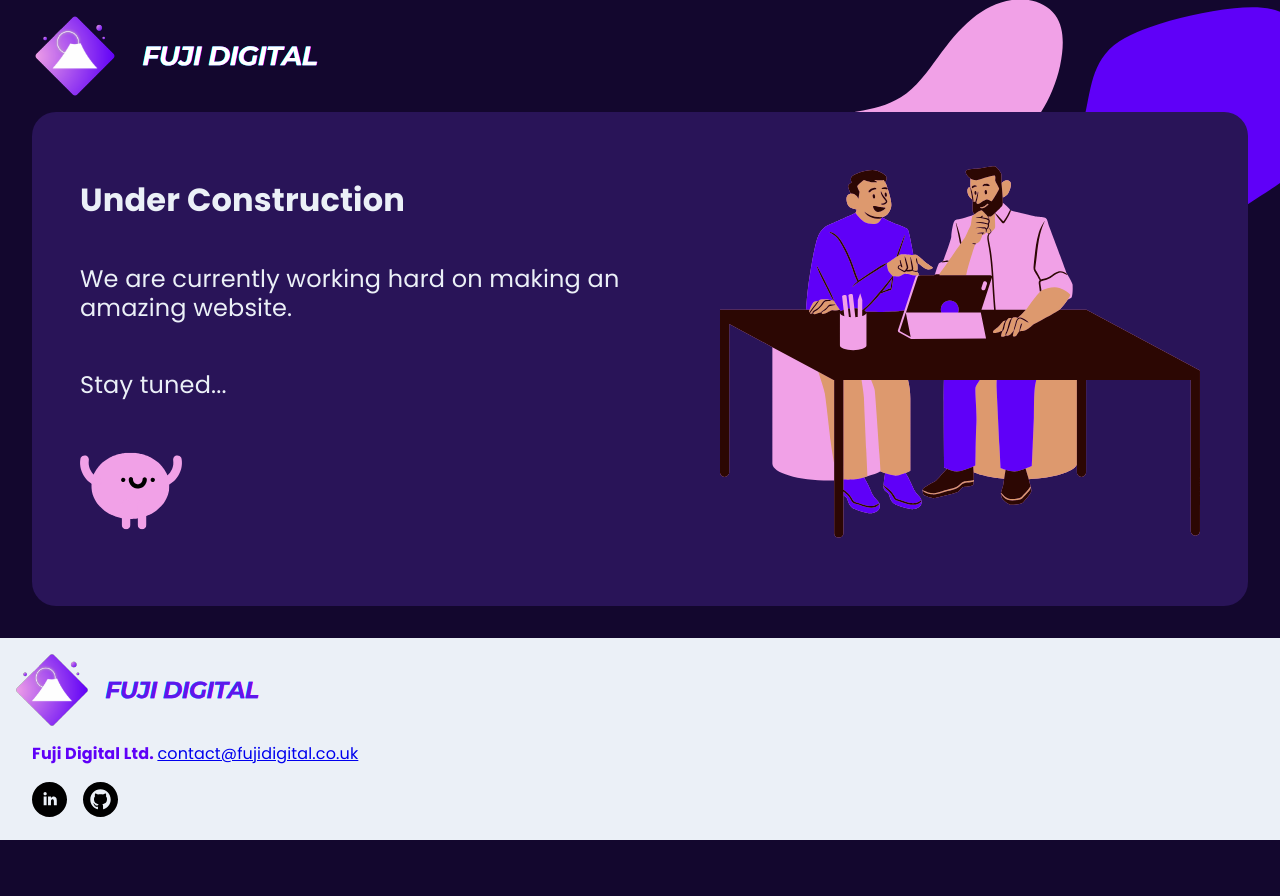
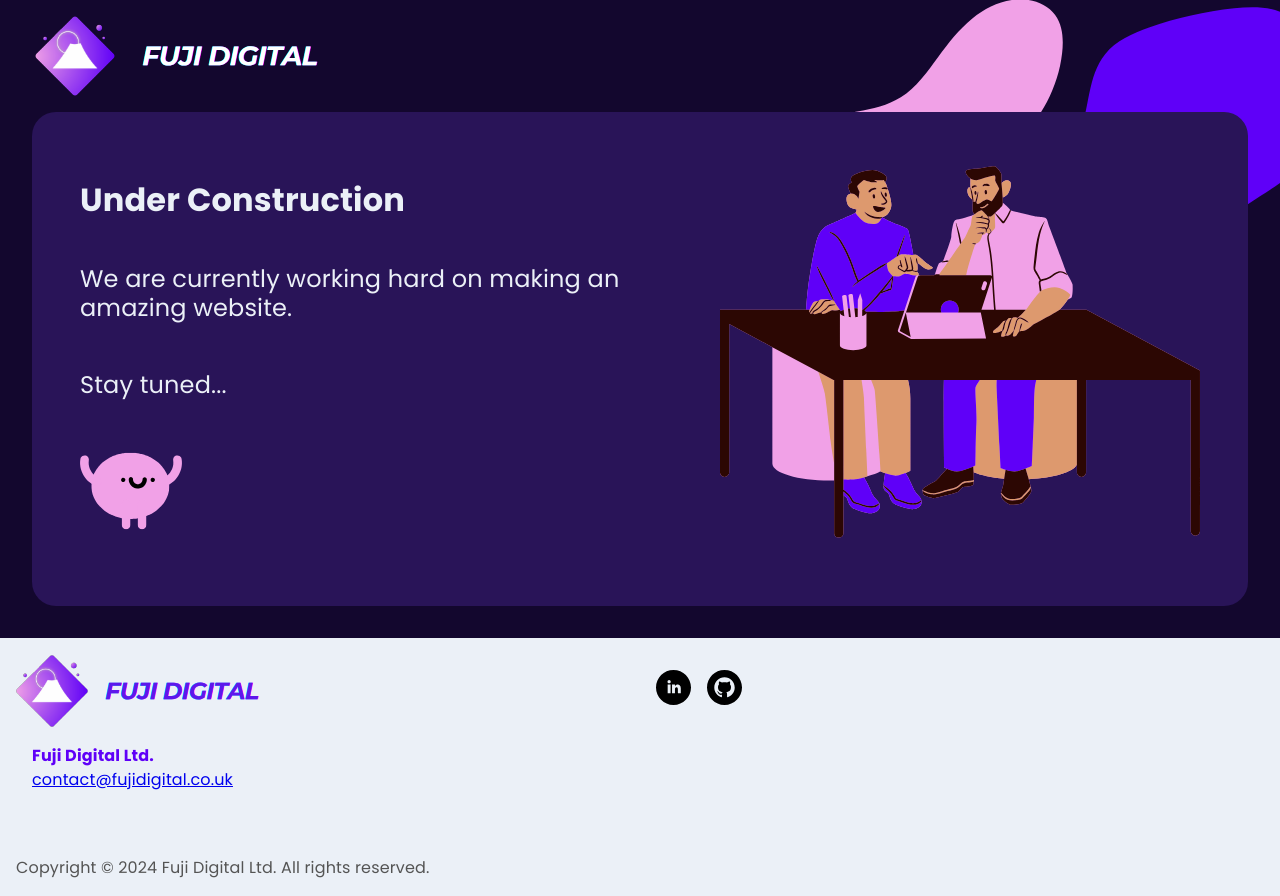
Before and after one commit to Gregamoo/fuji-digital-website, a React (Create React App) app: page / in a window 1280 px wide. Before the commit the page ends 840 px from the top, so only its background shows below. Built offline with nearby package versions, Linux system fonts and the light colour scheme; a web font is replaced by a local one.

Commit message:
Added flex box to footer and alligned content as needed

```diff
--- a/src/components/Footer/Footer.js
+++ b/src/components/Footer/Footer.js
@@ -1,18 +1,26 @@
 import * as React from "react";
-import { StyledFooter, StyledLogo, StyledFooterBody } from "./Footer.styles.js";
-import Icon from "../SocialIcons/Icon.js";
+import {
+  StyledFooter,
+  StyledLogo,
+  StyledFooterBody,
+  StyledFooterCopyright,
+  StyledIcon,
+} from "./Footer.styles.js";
 
 function Footer() {
   return (
     <StyledFooter>
       <StyledLogo version={"purple"} />
       <StyledFooterBody>
-        Fuji Digital Ltd.{" "}
+        <div>Fuji Digital Ltd.</div>
         <a href="mailto: contact@fujidigital.co.uk">
           contact@fujidigital.co.uk
         </a>
       </StyledFooterBody>
-      <Icon />
+      <StyledIcon />
+      <StyledFooterCopyright>
+        Copyright © 2024 Fuji Digital Ltd. All rights reserved.
+      </StyledFooterCopyright>
     </StyledFooter>
   );
 }
--- a/src/components/Footer/Footer.styles.js
+++ b/src/components/Footer/Footer.styles.js
@@ -1,10 +1,17 @@
 import styled from "styled-components";
 import Logo from "../Logo/Logo";
+import Icon from "../SocialIcons/Icon";
 import { StyledImageLogo, StyledTextLogo } from "../Logo/Logo.styles";
 
 export const StyledFooter = styled.div`
   background: #ebf0f7;
   padding: 1rem;
+  color: #545454;
+  font-family: "Poppins", sans-serif;
+  @media screen and (min-width: 768px) {
+    display: flex;
+    flex-wrap: wrap;
+  }
 `;
 
 export const StyledLogo = styled(Logo)`
@@ -17,14 +24,41 @@ export const StyledLogo = styled(Logo)`
   ${StyledTextLogo} {
     height: 3.5rem;
   }
+  @media screen and (min-width: 768px) {
+    order: 1;
+    width: 50%;
+    flex-basis: 50%;
+  }
 `;
 
 export const StyledFooterBody = styled.div`
   padding: 1rem;
   color: #5f00f8;
   font-weight: bold;
-  font-family: "Poppins", sans-serif;
   a {
     font-weight: normal;
   }
+  @media screen and (min-width: 768px) {
+    order: 3;
+    flex-grow: 1;
+  }
 `;
+
+export const StyledIcon = styled(Icon)`
+  @media screen and (min-width: 768px) {
+    order: 2;
+    width: 50%;
+    flex-basis: 50%;
+  }
+`;
+
+export const StyledFooterCopyright = styled.div`
+  padding: 3rem 0rem 0rem;
+  font-size: 14px;
+  @media screen and (min-width: 768px) {
+    font-size: 16px;
+    order: 4;
+    width: 100%;
+    flex-grow: 1;
+  }
+`;
--- a/src/components/Logo/Logo.js
+++ b/src/components/Logo/Logo.js
@@ -8,7 +8,7 @@ import logo from "../../images/logo/fuji-digital-logo.svg";
 import textLogoWhite from "../../images/logo/fuji-digital-text-logo-white.svg";
 import textLogoPurple from "../../images/logo/fuji-digital-text-logo-purple.svg";
 
-function Logo({ version, className }) {
+export default ({ version, className }) => {
   let textLogo = version === "purple" ? textLogoPurple : textLogoWhite;
   return (
     <StyledLogoContainer className={className}>
@@ -20,6 +20,4 @@ function Logo({ version, className }) {
       />
     </StyledLogoContainer>
   );
-}
-
-export default Logo;
+};
--- a/src/components/SocialIcons/Icon.js
+++ b/src/components/SocialIcons/Icon.js
@@ -2,9 +2,9 @@ import LinkedInIcon from "./LinkedInIcon";
 import GitHubIcon from "./GitHubIcon";
 import { StyledIconContainer } from "./Icon.styles.js";
 
-export default () => {
+export default ({ className }) => {
   return (
-    <StyledIconContainer>
+    <StyledIconContainer className={className}>
       <LinkedInIcon />
       <GitHubIcon />
     </StyledIconContainer>
--- a/src/components/SocialIcons/Icon.styles.js
+++ b/src/components/SocialIcons/Icon.styles.js
@@ -3,5 +3,5 @@ import styled from "styled-components";
 export const StyledIconContainer = styled.div`
   display: flex;
   column-gap: 1rem;
-  padding: 0rem 1rem;
+  padding: 1rem;
 `;
```
